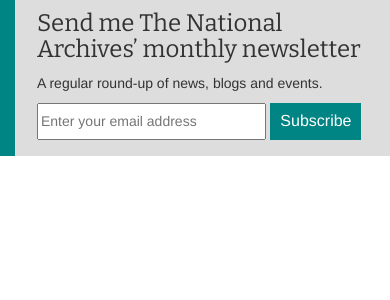
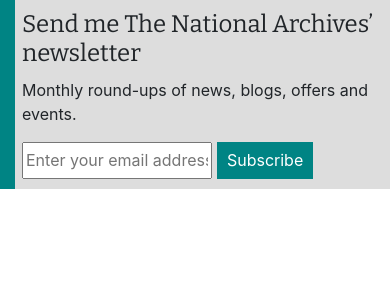
Before and after one commit to nationalarchives/tna-newsletter, a PHP site: page / in a window 390 px wide. Shown: the top 300 px of the page. Run offline with PHP 8.4, Linux system fonts and the light colour scheme; some libraries are stand-ins or nearby versions.

Commit message:
Added custom grid and removed bootstrap dependencies

```diff
--- a/css/newsletter-sass.css
+++ b/css/newsletter-sass.css
@@ -5,7 +5,7 @@
   overflow: hidden; }
   @media (max-width: 1155px) {
     .newsletter-template {
-      border-left: 30px solid #008484; } }
+      border-left: 15px solid #008484; } }
   .newsletter-template .news-icon {
     background: #008484;
     vertical-align: middle;
@@ -22,6 +22,54 @@
     @media (max-width: 1155px) {
       .newsletter-template .news-icon {
         display: none; } }
+  .newsletter-template .news-content {
+    width: 55%;
+    display: inline-block;
+    float: left; }
+    @media (max-width: 970px) {
+      .newsletter-template .news-content {
+        width: 60%; } }
+    @media (max-width: 767px) {
+      .newsletter-template .news-content {
+        display: block;
+        width: 100%; } }
+  .newsletter-template .news-form {
+    width: 30%;
+    display: inline-block;
+    padding: 45px 0 0 0;
+    float: left; }
+    .newsletter-template .news-form form input[type="email"] {
+      width: 65%;
+      height: 37px; }
+      @media (max-width: 370px) {
+        .newsletter-template .news-form form input[type="email"] {
+          width: 100%;
+          margin-bottom: 10px; } }
+    .newsletter-template .news-form form input[type="submit"] {
+      height: 37px;
+      border: none;
+      background: #008484;
+      color: #fff;
+      font-size: 16px;
+      padding: 0 10px 0 10px; }
+    @media (max-width: 1155px) {
+      .newsletter-template .news-form {
+        padding: 18px 0 0 0; } }
+    @media (max-width: 970px) {
+      .newsletter-template .news-form {
+        width: 40%; } }
+    @media (min-width: 768px) and (max-width: 969px) {
+      .newsletter-template .news-form {
+        padding: 18px 0 16px 7px; } }
+    @media (max-width: 767px) {
+      .newsletter-template .news-form {
+        display: block;
+        padding: 0 0 10px 7px;
+        width: 80%; } }
+    @media (max-width: 370px) {
+      .newsletter-template .news-form {
+        width: 100%;
+        padding-right: 10px; } }
   .newsletter-template h2 {
     margin: 0;
     padding: 0;
@@ -37,21 +85,5 @@
     @media (max-width: 1155px) {
       .newsletter-template p {
         padding: 0 0 0 7px; } }
-  .newsletter-template form {
-    padding: 40px 0 0 0; }
-    @media (max-width: 1155px) {
-      .newsletter-template form {
-        padding: 32px 0 0 0; } }
-    @media (max-width: 768px) {
-      .newsletter-template form {
-        padding: 0 0 16px 7px; } }
-    .newsletter-template form input[type="email"] {
-      width: 65%;
-      height: 37px; }
-    .newsletter-template form input[type="submit"] {
-      height: 37px;
-      border: none;
-      background: #008484;
-      color: #fff;
-      font-size: 16px;
-      padding: 0 10px 0 10px; }
+  .newsletter-template label {
+    display: none; }
--- a/css/sass/newsletter-sass.scss
+++ b/css/sass/newsletter-sass.scss
@@ -1,70 +1,104 @@
 .newsletter-template {
-  background:#dddddd;
-  width:100%;
-  box-sizing:border-box;
+  background: #dddddd;
+  width: 100%;
+  box-sizing: border-box;
   overflow: hidden;
-  @media (max-width:1155px){
-    border-left:30px solid #008484;
+  @media (max-width: 1155px) {
+    border-left: 15px solid #008484;
   }
   .news-icon {
-    background:#008484;
-    vertical-align:middle;
-    text-align:center;
-    width:157px;
-    height:127px;
-    display:inline-block;
-    padding:38px 0 0 0 ;
-    float:left;
-    overflow:hidden;
+    background: #008484;
+    vertical-align: middle;
+    text-align: center;
+    width: 157px;
+    height: 127px;
+    display: inline-block;
+    padding: 38px 0 0 0;
+    float: left;
+    overflow: hidden;
     img {
-      width:60px;
-      height:48px;
+      width: 60px;
+      height: 48px;
 
     }
-    @media (max-width:1155px){
-      display:none;
+    @media (max-width: 1155px) {
+      display: none;
+    }
+  }
+  .news-content {
+    width: 55%;
+    display: inline-block;
+    float: left;
+    @media (max-width: 970px) {
+      width: 60%;
+    }
+    @media (max-width: 767px) {
+      display: block;
+      width: 100%;
+    }
+  }
+  .news-form {
+    width: 30%;
+    display: inline-block;
+    padding: 45px 0 0 0;
+    float: left;
+    form {
+      input {
+        &[type="email"] {
+          width: 65%;
+          height: 37px;
+          @media (max-width: 370px) {
+            width: 100%;
+            margin-bottom:10px;
+          }
+        }
+        &[type="submit"] {
+          height: 37px;
+          border: none;
+          background: #008484;
+          color: #fff;
+          font-size: 16px;
+          padding: 0 10px 0 10px;
+        }
+      }
+    }
+    @media (max-width: 1155px) {
+      padding: 18px 0 0 0;
+    }
+    @media (max-width: 970px) {
+      width: 40%;
+    }
+    @media (min-width: 768px) and (max-width: 969px) {
+      padding: 18px 0 16px 7px;
+    }
+    @media (max-width: 767px) {
+      display: block;
+      padding: 0 0 10px 7px;
+      width: 80%;
+    }
+    @media (max-width: 370px) {
+      width: 100%;
+      padding-right:10px;
     }
   }
   h2 {
-    margin:0;
-    padding:0;
-    padding:36px 0 0 20px;
-    font-weight:300;
-    font-size:24px;
+    margin: 0;
+    padding: 0;
+    padding: 36px 0 0 20px;
+    font-weight: 300;
+    font-size: 24px;
     font-family: 'Bitter', serif;
-    @media (max-width:1155px){
-      padding:10px 15px 10px 7px;
+    @media (max-width: 1155px) {
+      padding: 10px 15px 10px 7px;
     }
   }
-  p{
-    padding:10px 0 0 20px;
-    @media (max-width:1155px){
-      padding:0 0 0 7px;
+  p {
+    padding: 10px 0 0 20px;
+    @media (max-width: 1155px) {
+      padding: 0 0 0 7px;
     }
   }
-  form {
-    padding:40px 0 0 0 ;
-
-    @media (max-width:1155px){
-      padding:32px 0 0 0 ;
-    }
-
-    @media (max-width:768px){
-      padding:0 0 16px 7px;
-    }
-    input{
-      &[type="email"]{
-        width:65%;
-        height:37px;
-      }
-      &[type="submit"]{
-        height:37px;
-        border:none;
-        background:#008484;
-        color:#fff;
-        font-size:16px;
-        padding:0 10px 0 10px;
-      }
-    }
+  label {
+    display: none;
   }
 }
--- a/index.html
+++ b/index.html
@@ -15,32 +15,32 @@
 <body>
 
 <!-- TNA-base newsletter -->
-<div class="row">
+
 <div class="newsletter-template">
-
     <div class="news-icon">
         <img src="images/tna-newsletter-icon.png" alt="TNA Newsletter Icon"/>
     </div>
 
-        <div class="col-xs-12 col-sm-6 col-md-6">
-            <h2>Send me The National Archives’ monthly newsletter</h2>
-            <p>A regular round-up of news, blogs and events.</p>
+    <div class="news-content">
+        <h2>Send me The National Archives’ newsletter</h2>
+        <p>Monthly round-ups of news, blogs, offers and events.</p>
     </div>
 
-        <div class="col-xs-12 col-sm-6 col-md-4">
+    <div class="news-form">
         <form name="signup" id="signup" action="http://r1.wiredemail.net/signup.ashx" method="post" role="form">
             <input type="hidden" name="addressbookid" value="636353"> <!-- homepage and general sign up -->
             <!-- input type="hidden" name="addressbookid" value="732466" --> <!-- first world war portal sign up -->
             <input type="hidden" name="userid" value="173459">
             <input type="hidden" name="ReturnURL"
                    value="http://nationalarchives.gov.uk/news/subscribe-confirmation.htm">
+            <label for="Email">Send me The National Archives’ newsletter</label>
             <input type="email" name="Email" id="Email" required="required"
                    placeholder="Enter your email address">
             <input id="newsletterSignUp" type="submit" name="Submit" value="Subscribe" class="margin-left-medium">
         </form>
     </div>
 </div>
-</div>
+
 
 <script src="https://ajax.googleapis.com/ajax/libs/jquery/2.2.4/jquery.min.js"></script>
 <script src="js/scripts.js" type="text/javascript"></script>
```
Also changed, not shown: 2 other files. Lines whose indentation alone changed are shown as unchanged.
